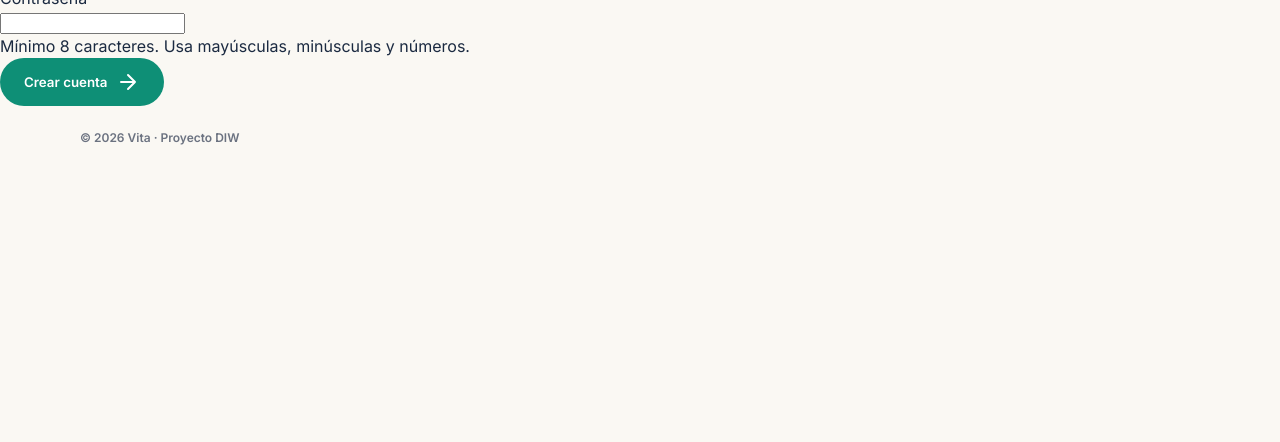
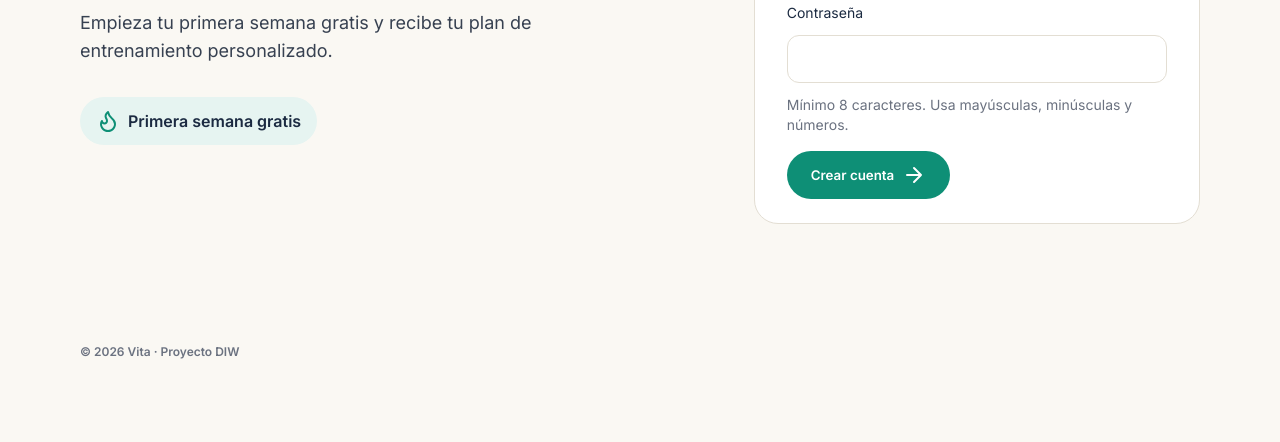
Before and after one commit to Reilox79/P3.1-Maquetaci-n-Responsive-con-SASS-y-Vite-DIW-Final-1-Eval-, a website built with Vite: page src/registro.html in a window 1280 px wide. Shown: the part 358-800 px from the top of the page. Built offline with nearby package versions, Linux system fonts and the light colour scheme.

Commit message:
Añadir estilos de la página de registro

```diff
--- a/src/styles/_components.scss
+++ b/src/styles/_components.scss
@@ -256,3 +256,138 @@
     padding: $space-lg $grid-margin-mobile;
   }
 }
+
+.register {
+  display: grid;
+  grid-template-columns: repeat($grid-columns, 1fr);
+  column-gap: $grid-gutter;
+  align-items: center;
+  padding: $space-section $grid-margin;
+
+  &__intro {
+    grid-column: 1 / span 6;
+    display: flex;
+    flex-direction: column;
+    align-items: flex-start;
+    gap: $space-xl;
+
+    p:not(.badge) {
+      font-size: $font-size-large;
+      line-height: $line-height-large;
+      color: $color-text-secondary;
+    }
+  }
+
+  &__form {
+    grid-column: 8 / span 5;
+  }
+
+    @include respond-to("medium") {
+    grid-template-columns: 1fr;
+    row-gap: $space-xl;
+
+    &__intro,
+    &__form {
+        grid-column: 1 / -1;
+    }
+  }
+
+  @include respond-to("small") {
+    grid-template-columns: repeat($grid-columns-mobile, 1fr);
+    column-gap: $grid-gutter-mobile;
+    row-gap: $space-xl;
+    padding: $space-xl $grid-margin-mobile $space-section-mobile;
+
+    &__intro,
+    &__form {
+      grid-column: 1 / -1;
+    }
+
+    &__intro p:not(.badge) {  // This targets the <p> inside .register__intro that does not have the class .badge
+      font-size: $font-size-large-mobile;
+      line-height: $line-height-large-mobile;
+    }
+  }
+}
+
+.badge {
+  display: inline-flex;
+  align-items: center;
+  gap: $space-xs;
+  padding: $space-sm $space-md;
+  border-radius: $radius-full;
+  background-color: $color-primary-light;
+  font-weight: $font-semibold;
+}
+
+.form {
+  display: flex;
+  flex-direction: column;
+  gap: $space-md;
+  padding: $space-lg $space-xl;
+  border: $border-width solid $color-border;
+  border-radius: $radius-lg;
+  background-color: $color-card;
+
+  h2 {
+    font-size: $font-size-h3;
+    line-height: $line-height-h3;
+
+    @include respond-to("small") {
+      font-size: $font-size-h3-mobile;
+      line-height: $line-height-h3-mobile;
+    }
+  }
+
+  .btn {
+    align-self: flex-start;
+  }
+}
+
+.field {
+  display: flex;
+  flex-direction: column;
+  gap: $space-sm;
+
+  &__label {
+    font-size: $font-size-small;
+    line-height: $line-height-small;
+  }
+
+  &__control {
+    display: flex;
+    align-items: center;
+    gap: $space-sm;
+    height: 48px;
+    padding: 0 $space-md;
+    border: $border-width solid $color-border;
+    border-radius: $radius-md;
+    background-color: $color-card;
+
+    &:focus-within {
+      border-color: $color-border-focus;
+    }
+
+    input {
+      flex: 1;
+      min-width: 0;
+      height: 100%;
+      border: 0;
+      outline: 0;
+      background: transparent;
+      font-family: $font-body;
+      font-size: $font-size-body;
+      color: $color-text;
+
+      &::placeholder {
+        color: $color-text-muted;
+      }
+    }
+  }
+
+  &__help {
+    font-size: $font-size-small;
+    line-height: $line-height-small;
+    color: $color-text-muted;
+  }
+}
```
